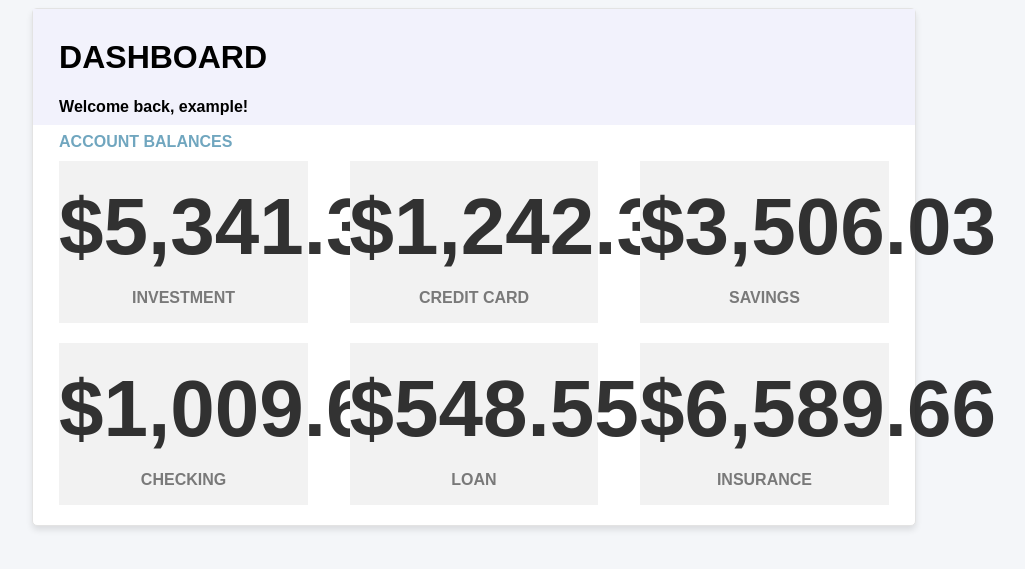
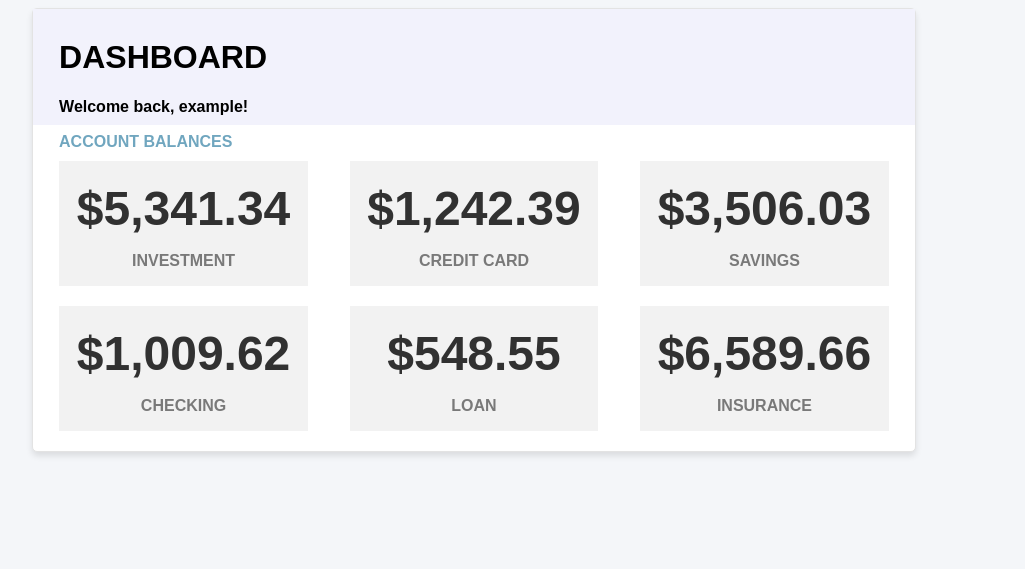
Before and after one commit to clark-pegg/happy-hive-dragon, a Spring Boot app: page / in a window 1280 px wide. Shown: the top 569 px of the page, without its empty margins (166-1191 px from the left). Run offline with Spring Boot 4, Linux system fonts and the light colour scheme.

Commit message:
Update CSS
Fix the font overflow issue

```diff
--- a/src/main/resources/static/css/styles.css
+++ b/src/main/resources/static/css/styles.css
@@ -57,7 +57,7 @@ body {
 }
 
 .account-info strong {
-    font-size: 5rem;
+    font-size: 3.0rem;
     color: rgba(0, 0, 0, 0.8)
 }
 
```
